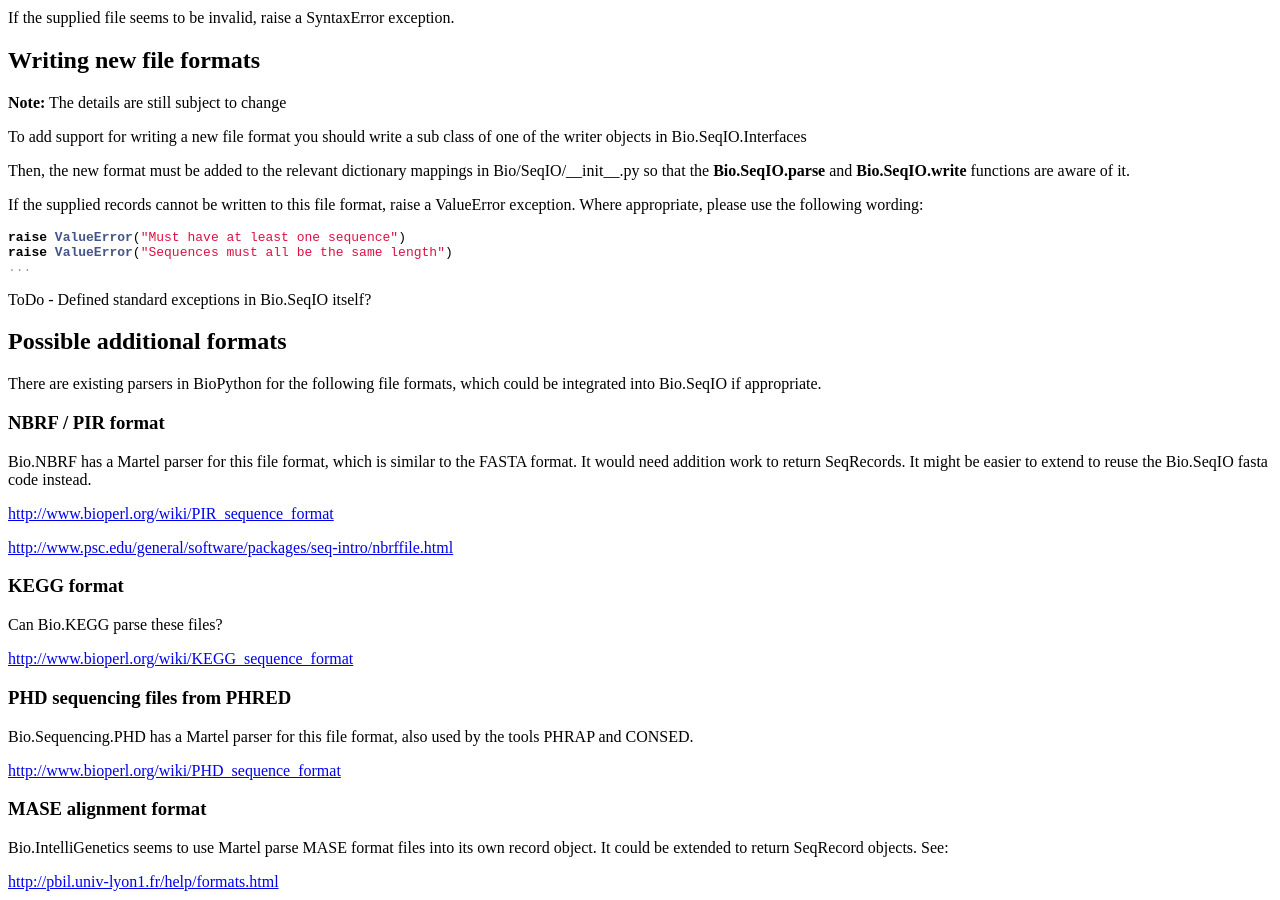
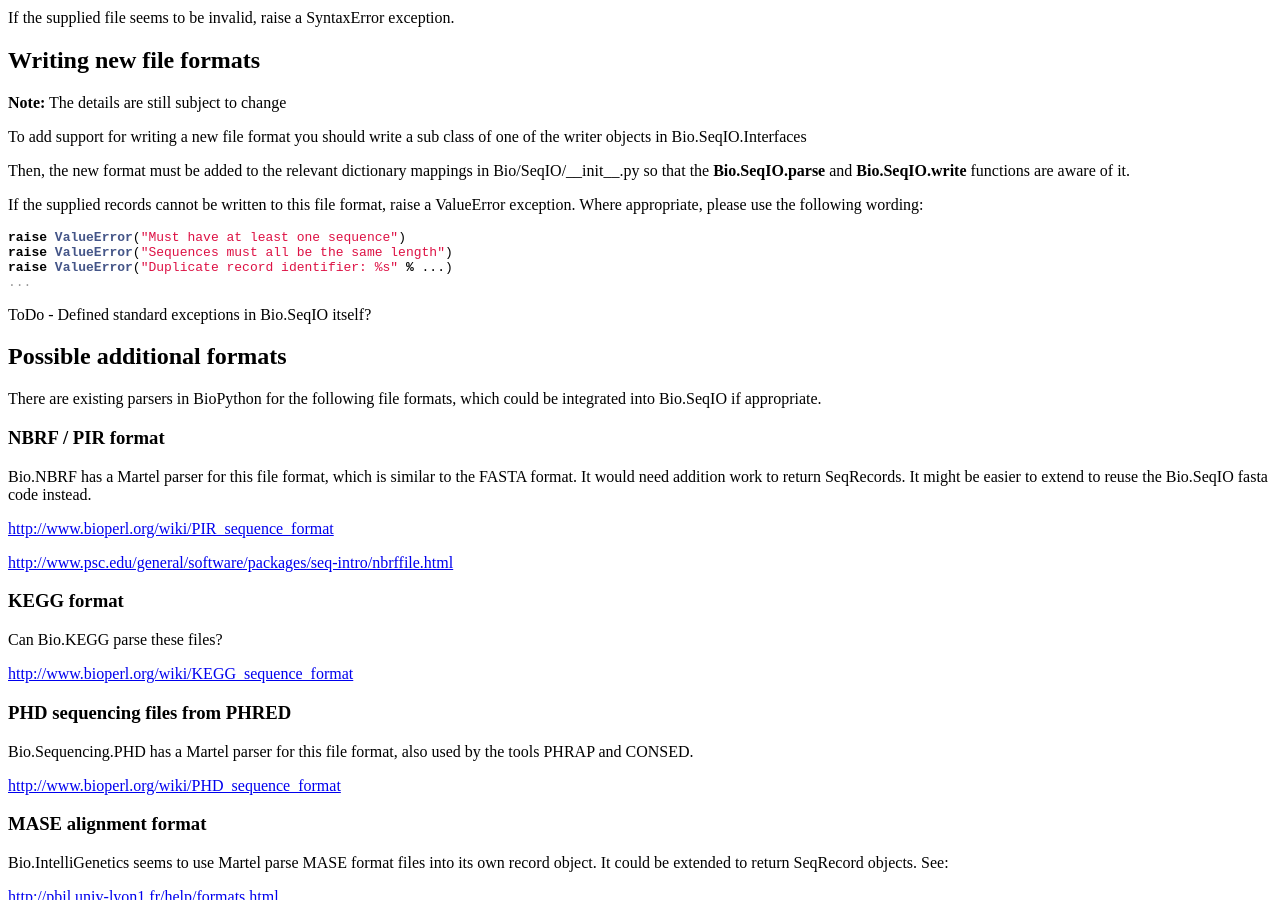
Before and after one commit to biopython/biopython.github.io, a Jekyll site: the page built from wiki/SeqIO_dev.md, in a window 1280 px wide and 900 px high, scrolled down 482 px. Built offline with Jekyll 4.4.1, drawn with Linux system fonts in a browser that asks for light colours.

Commit message:
note on working for duplicate record id

````diff
--- a/wiki/SeqIO_dev.md
+++ b/wiki/SeqIO_dev.md
@@ -68,6 +68,7 @@ wording:
 ``` python
 raise ValueError("Must have at least one sequence")
 raise ValueError("Sequences must all be the same length")
+raise ValueError("Duplicate record identifier: %s" % ...)
 ...
 ```
 
````
Also changed, not shown: 1 other file.
